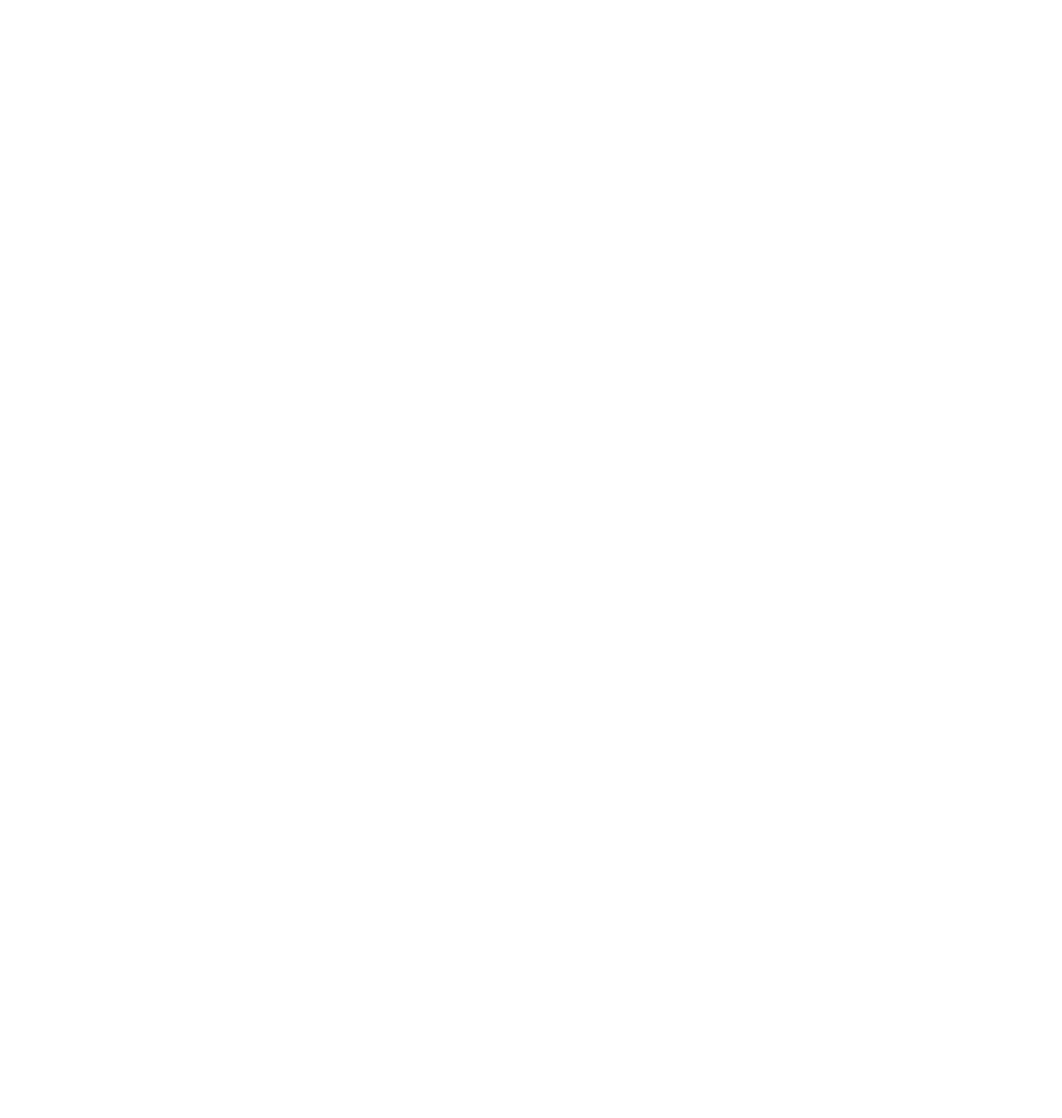
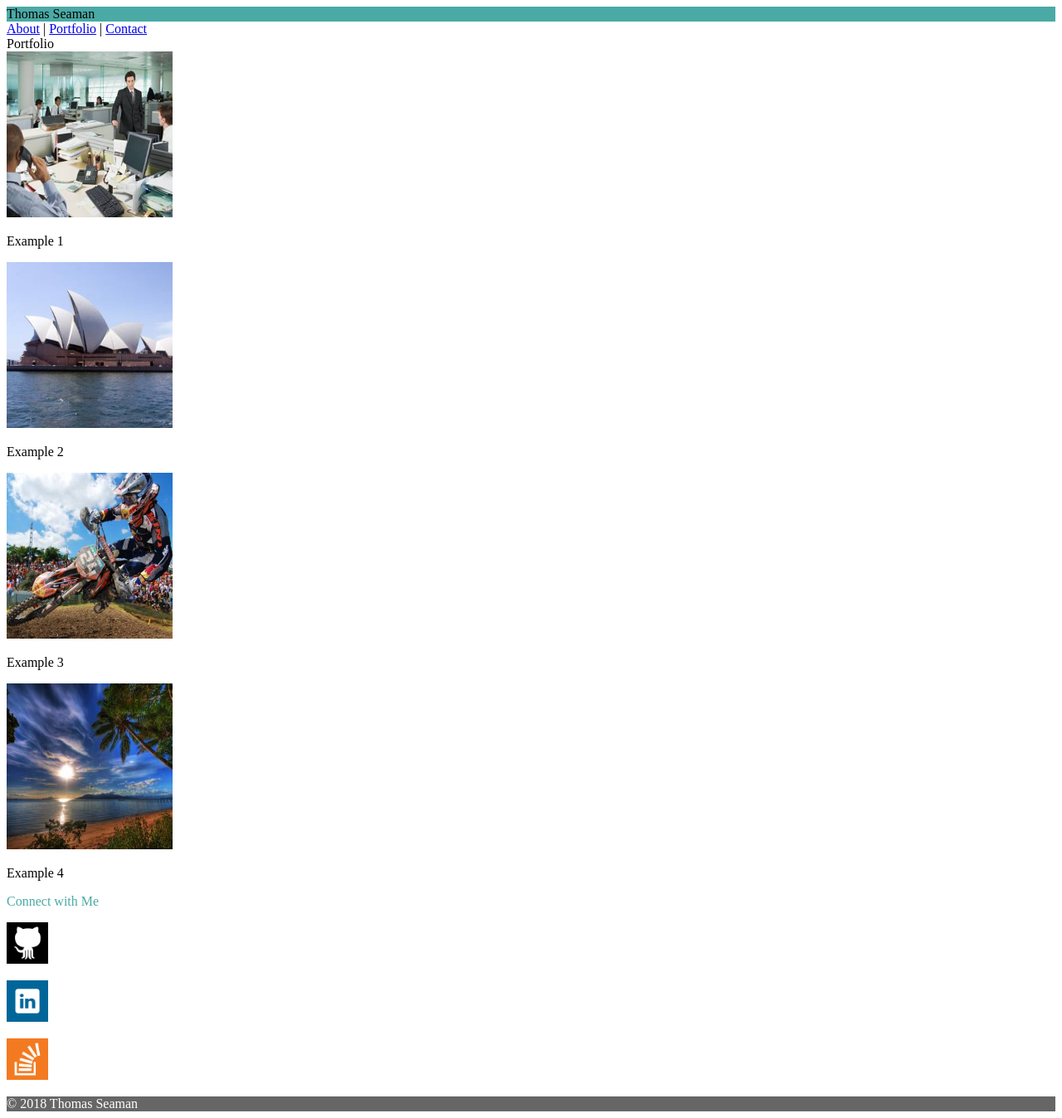
Before and after one commit to ThomasSeaman/Basic-Portfolio, a plain HTML site: page portfolio.html in a window 1280 px wide. Shown: the whole page at 83% size. Before the commit the page ends 800 px from the top, so only its background shows below. Drawn offline with Linux system fonts and the light colour scheme; files that its build step writes are made by us from their sources.

Commit message:
htmldone

```diff
--- a/assets/css/style.css
+++ b/assets/css/style.css
@@ -0,0 +1,20 @@
+body{
+    background-color:#ffffff;
+}
+
+header{
+    background-color:#4aaaa5;
+}
+
+.articleaboutme{
+    color:#4aaaa5;
+}
+
+.aside {
+    color:#4aaaa5;
+}
+
+footer{
+    background-color:#666666;
+    color:white;
+}
--- a/contact.html
+++ b/contact.html
@@ -0,0 +1,50 @@
+<!DOCTYPE html>
+<html lang="en">
+<head>
+    <meta charset="UTF-8">
+    <meta name="viewport" content="width=device-width, initial-scale=1.0">
+    <meta http-equiv="X-UA-Compatible" content="ie=edge">
+    <title>Document</title>
+    <link rel="stylesheet" type="text/css" href="./assets/style.css">
+</head>
+<body>
+    <header>Thomas Seaman</header>
+
+    <nav><a href="index.html">About</a> | <a href="portfolio.html">Portfolio</a> | <a href="contact.html">Contact</a></nav>
+
+    <article class="articlecontact">Contact</article>
+
+    <form class="form">
+        <label id="name">Name</label>
+        <input type="text" id="fname" name="firstname" placeholder="Your name..">
+        <label id="email">Email</label>
+        <input type="text" id="fname" name="firstname" placeholder="example@google.com">
+        <label id="message">Message</label>
+        <input type="text" id="fname" name="firstname">
+    </form>
+
+    <aside class="aside">Connect with Me</aside>
+
+    <p id="githubimage">
+
+        <a href="https://github.com/ThomasSeaman" target="_blank">
+        <img src="assets/images/githubimage.png" alt="gitlab" height="50" width="50">
+        </a>
+    </p>
+
+    <p id="linkedinimage">
+        <a href="https://www.linkedin.com/in/thomas-seaman-274a3850/" target="_blank">
+        <img src="assets/images/linkedinimage.png" alt="linkedin" height="50" width="50">
+        </a>
+    </p>
+
+    <p id="stackoverflowimage">
+        <a href="https://stackexchange.com/users/12590295/tseaman" target="_blank">
+        <img src="assets/images/stackoverflowimage.png" alt="stackoverflow" height="50" width="50">
+        </a>
+    </p>
+
+    <footer class="footer"> &copy; 2018 Thomas Seaman</footer>
+
+</body>
+</html>
--- a/portfolio.html
+++ b/portfolio.html
@@ -0,0 +1,51 @@
+<!DOCTYPE html>
+<html lang="en">
+<head>
+    <meta charset="UTF-8">
+    <meta name="viewport" content="width=device-width, initial-scale=1.0">
+    <meta http-equiv="X-UA-Compatible" content="ie=edge">
+    <title>Document</title>
+    <link rel="stylesheet" type="text/css" href="./assets/style.css">
+</head>
+<body>
+    <header>Thomas Seaman</header>
+
+    <nav><a href="index.html">About</a> | <a href="portfolio.html">Portfolio</a> | <a href="contact.html">Contact</a></nav>
+
+    <article class="articleportfolio">Portfolio</article>
+
+        <img src="assets/images/business.jpg" alt="business" class="businessimage" height="200" width="200">
+        <p id="example1">Example 1</p>
+
+        <img src="assets/images/city.jpg" alt="city" class="cityimage" height="200" width="200">
+        <p id="example2">Example 2</p>
+
+        <img src="assets/images/motocross.jpg" alt="motocross" class="motocrossimage" height="200" width="200">
+        <p id="example3">Example 3</p>
+
+        <img src="assets/images/nature.jpg" alt="nature" class="natureimage" height="200" width="200">
+        <p id="example4">Example 4</p>
+
+    <aside class="aside">Connect with Me</aside>
+
+    <p id="githubimage">
+        <a href="https://github.com/ThomasSeaman" target="_blank">
+        <img src="assets/images/githubimage.png" alt="gitlab" height="50" width="50">
+        </a>
+    </p>
+
+    <p id="linkedinimage">
+        <a href="https://www.linkedin.com/in/thomas-seaman-274a3850/" target="_blank">
+        <img src="assets/images/linkedinimage.png" alt="linkedin" height="50" width="50">
+        </a>
+    </p>
+
+    <p id="stackoverflowimage">
+        <a href="https://stackexchange.com/users/12590295/tseaman" target="_blank">
+        <img src="assets/images/stackoverflowimage.png" alt="stackoverflow" height="50" width="50">
+        </a>
+    </p>
+
+    <footer class="footer"> &copy; 2018 Thomas Seaman</footer>
+</body>
+</html>
```
Also changed, not shown: index.html (+35 -2 lines), assets/images/business.jpg (added), assets/images/city.jpg (added), assets/images/githubimage.png (added), assets/images/linkedinimage.png (added), assets/images/motocross.jpg (added), assets/images/nature.jpg (added), assets/images/stackoverflowimage.png (added), 3 other files.
